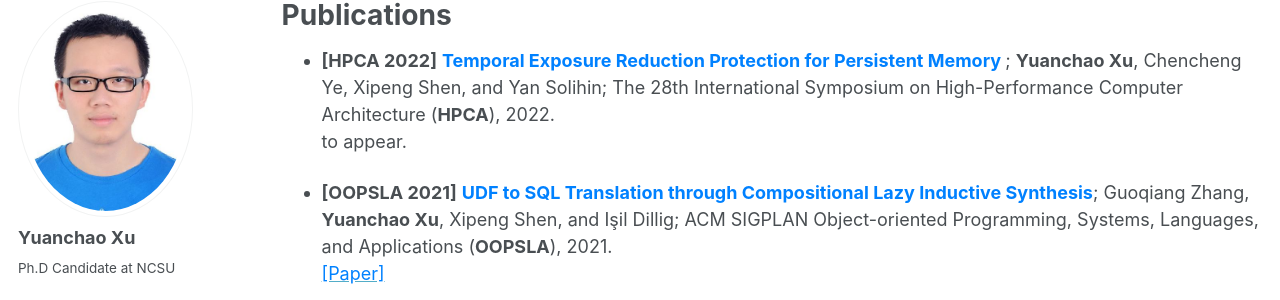
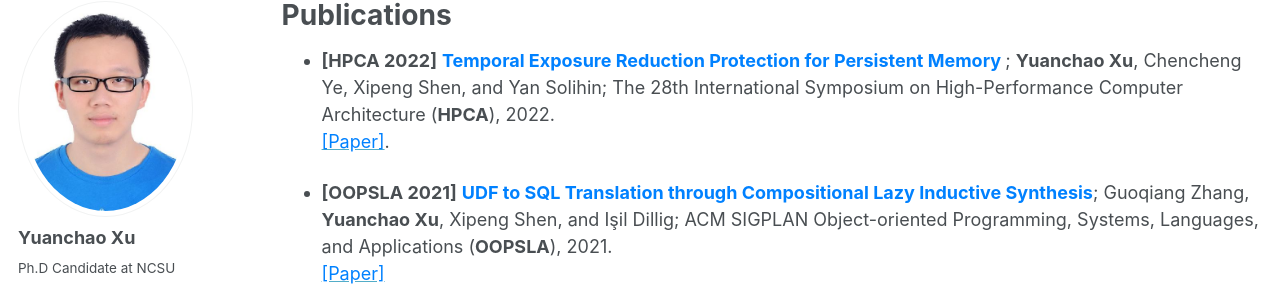
Before and after one commit to yuanchaoxu6/yuanchaoxu6.github.io, a Jekyll site: the page built from _pages/publications.md, in a window 1280 px wide and 900 px high. Shown: the part 117-417 px from the top of the window. Built offline with Jekyll 4.4.1, drawn with Linux system fonts in a browser that asks for light colours.

Commit message:
add HPCA

```diff
--- a/_pages/publications.md
+++ b/_pages/publications.md
@@ -5,7 +5,7 @@ permalink: /publications/
 author_profile: true
 ---
 
-* **\[HPCA 2022\]** **<font color="#0081ff"> Temporal Exposure Reduction Protection for Persistent Memory </font>**; **Yuanchao Xu**, Chencheng Ye, Xipeng Shen, and Yan Solihin; The 28th International Symposium on High-Performance Computer Architecture (**HPCA**), 2022. <br> to appear.
+* **\[HPCA 2022\]** **<font color="#0081ff"> Temporal Exposure Reduction Protection for Persistent Memory </font>**; **Yuanchao Xu**, Chencheng Ye, Xipeng Shen, and Yan Solihin; The 28th International Symposium on High-Performance Computer Architecture (**HPCA**), 2022. <br> [<font color="#0081ff">[Paper]</font>](http://yuanchaoxu6.github.io/files/HPCA22.pdf).
 
 * **\[OOPSLA 2021\]** **<font color="#0081ff"> UDF to SQL Translation through Compositional Lazy Inductive Synthesis</font>**; Guoqiang Zhang, **Yuanchao Xu**, Xipeng Shen, and Işil Dillig; ACM SIGPLAN Object-oriented Programming, Systems, Languages, and Applications (**OOPSLA**), 2021. <br> [<font color="#0081ff">[Paper]</font>](http://yuanchaoxu6.github.io/files/OOPSLA2021.pdf)
 
```
Also changed, not shown: _pages/about.md (+1 -1 lines), 3 other files.
